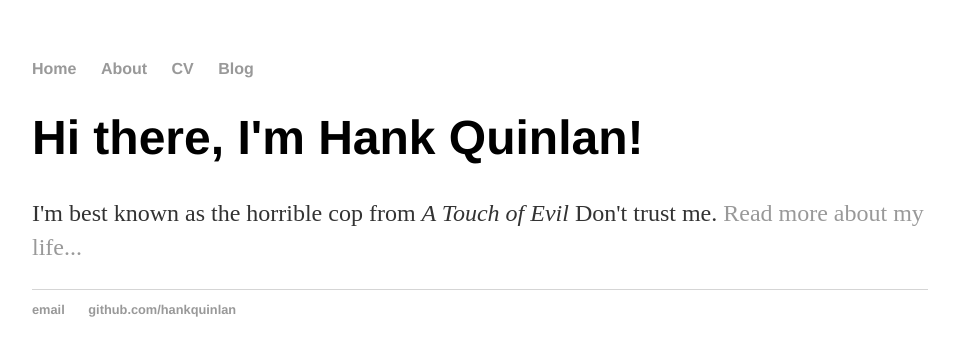
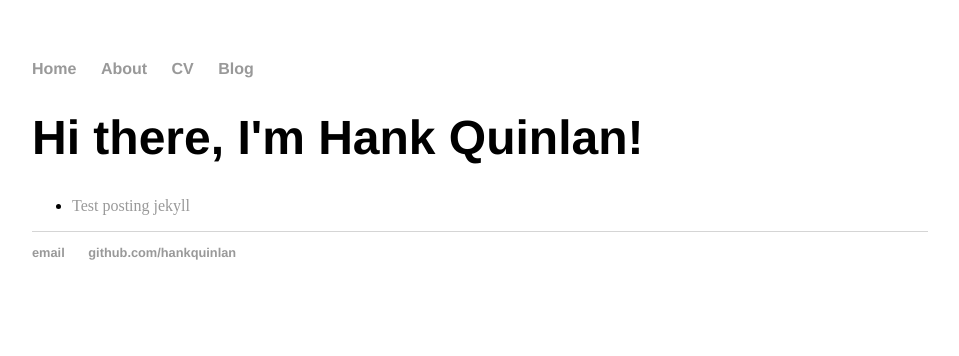
Before and after one commit to nyoshimizu/nyoshimizu.github.io, a Jekyll site: the page built from index.html, in a window 1280 px wide. Shown: the top 356 px of the page, without its empty margins (160-1119 px from the left). Built offline with Jekyll 4.4.1, drawn with Linux system fonts in a browser that asks for light colours; Markdown is read by kramdown in place of the engine named in the settings.

Commit message:
Update index.html

```diff
--- a/index.html
+++ b/index.html
@@ -4,5 +4,14 @@ title: Baseball
 ---
 <div class="blurb">
 	<h1>Hi there, I'm Hank Quinlan!</h1>
-	<p>I'm best known as the horrible cop from <em>A Touch of Evil</em> Don't trust me. <a href="/about">Read more about my life...</a></p>
+
 </div><!-- /.blurb -->
+
+
+<ul>
+	{% for post in site.posts%}
+	<li>
+		<a href="{{post.url}}">{{ post.title}}</a>
+	</li>
+	{% endfor %}
+</ul>
```
